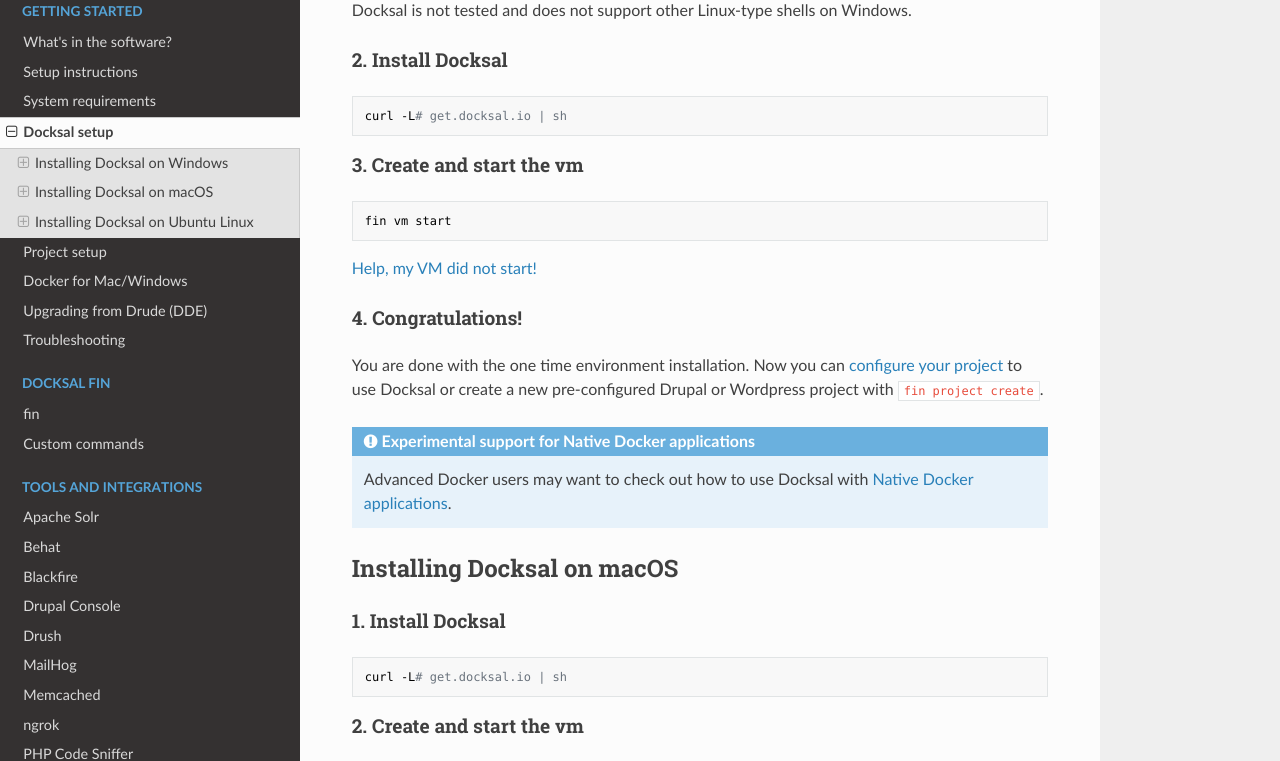
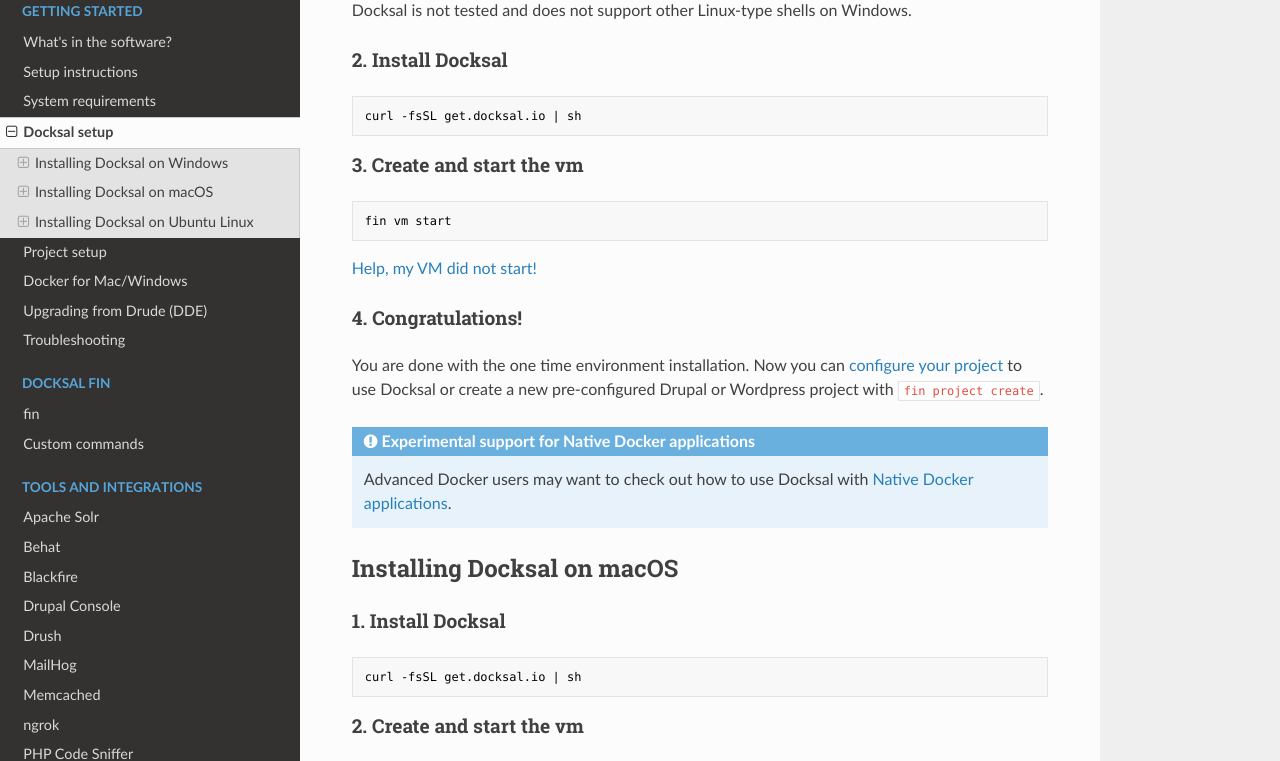
Before and after one commit to docksal/docksal, an MkDocs documentation site: the page built from docs/getting-started/env-setup.md, in a window 1280 px wide and 1400 px high, scrolled down 533 px. Shown: the part 151-912 px from the top of the window. Built offline with MkDocs 1.6.1, drawn with Linux system fonts in a browser that asks for light colours; nearby versions of some CDN libraries; old or Windows-style settings are respelled for this version of MkDocs; some of the changed text lies outside the part shown.

Commit message:
Standardize curl usage
curl -fL# - for large file downloads where progress bar is desirable
curl -fsSL - when downloading a script or piping the output to bash/sh

````diff
--- a/docs/getting-started/env-setup.md
+++ b/docs/getting-started/env-setup.md
@@ -24,7 +24,7 @@ Docksal is not tested and does not support other Linux-type shells on Windows.
 ### 2. Install Docksal
 
 ```bash
-curl -L# get.docksal.io | sh
+curl -fsSL get.docksal.io | sh
 ```
 
 ### 3. Create and start the vm
@@ -47,7 +47,7 @@ You are done with the one time environment installation. Now you can [configure
 ### 1. Install Docksal
 
 ```bash
-curl -L# get.docksal.io | sh
+curl -fsSL get.docksal.io | sh
 ```
 
 ### 2. Create and start the vm
@@ -76,7 +76,7 @@ You either need to stop Apache or reconfigure it to listen on different ports (e
 ### 2. Install Docksal
 
 ```bash
-curl -L# get.docksal.io | sh
+curl -fsSL get.docksal.io | sh
 ```
 
 ### 3. Congratulations!
````
Also changed, not shown: docs/getting-started/env-setup-native.md (+1 -1 lines), docs/tools/phpcs.md (+1 -1 lines), 1 other file.
